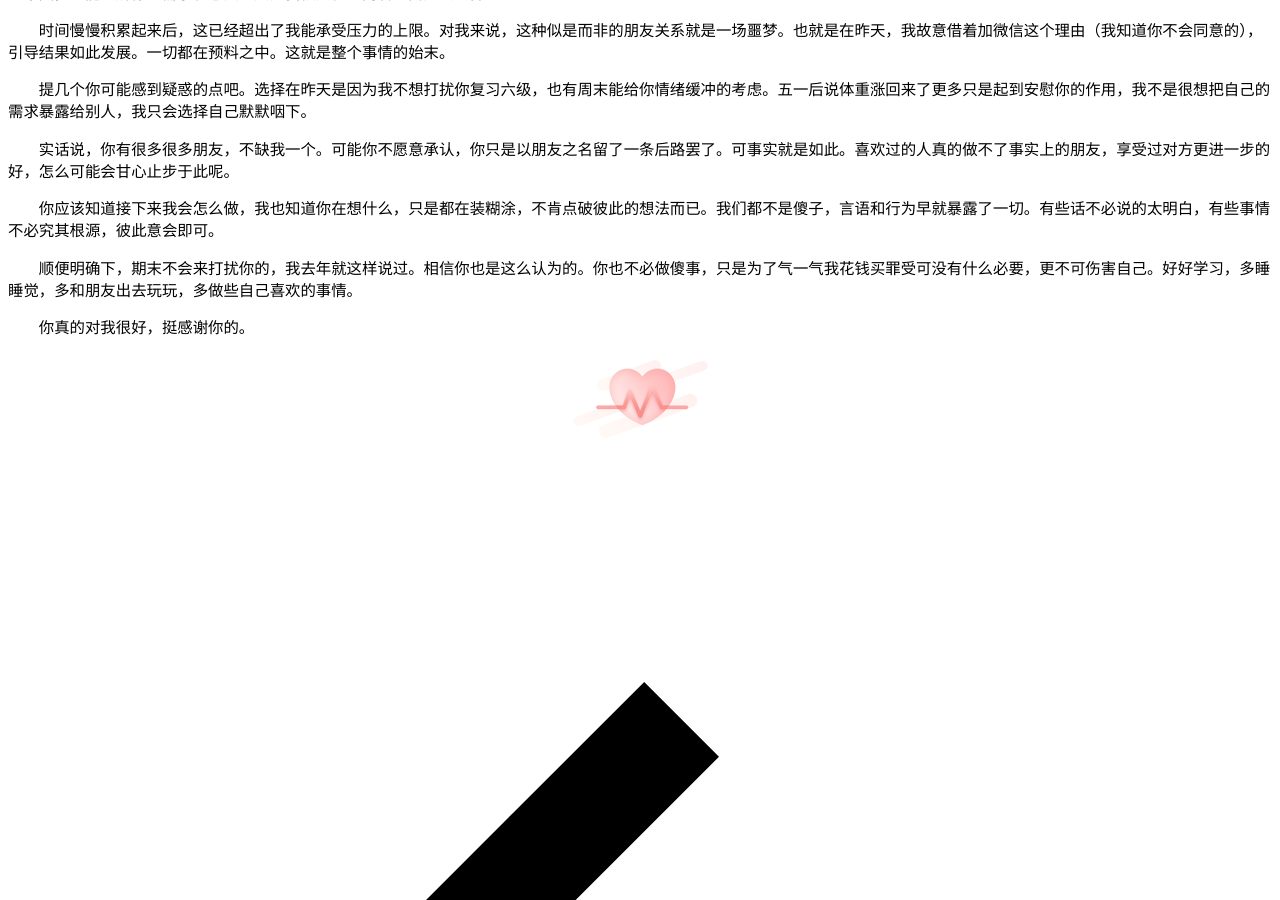
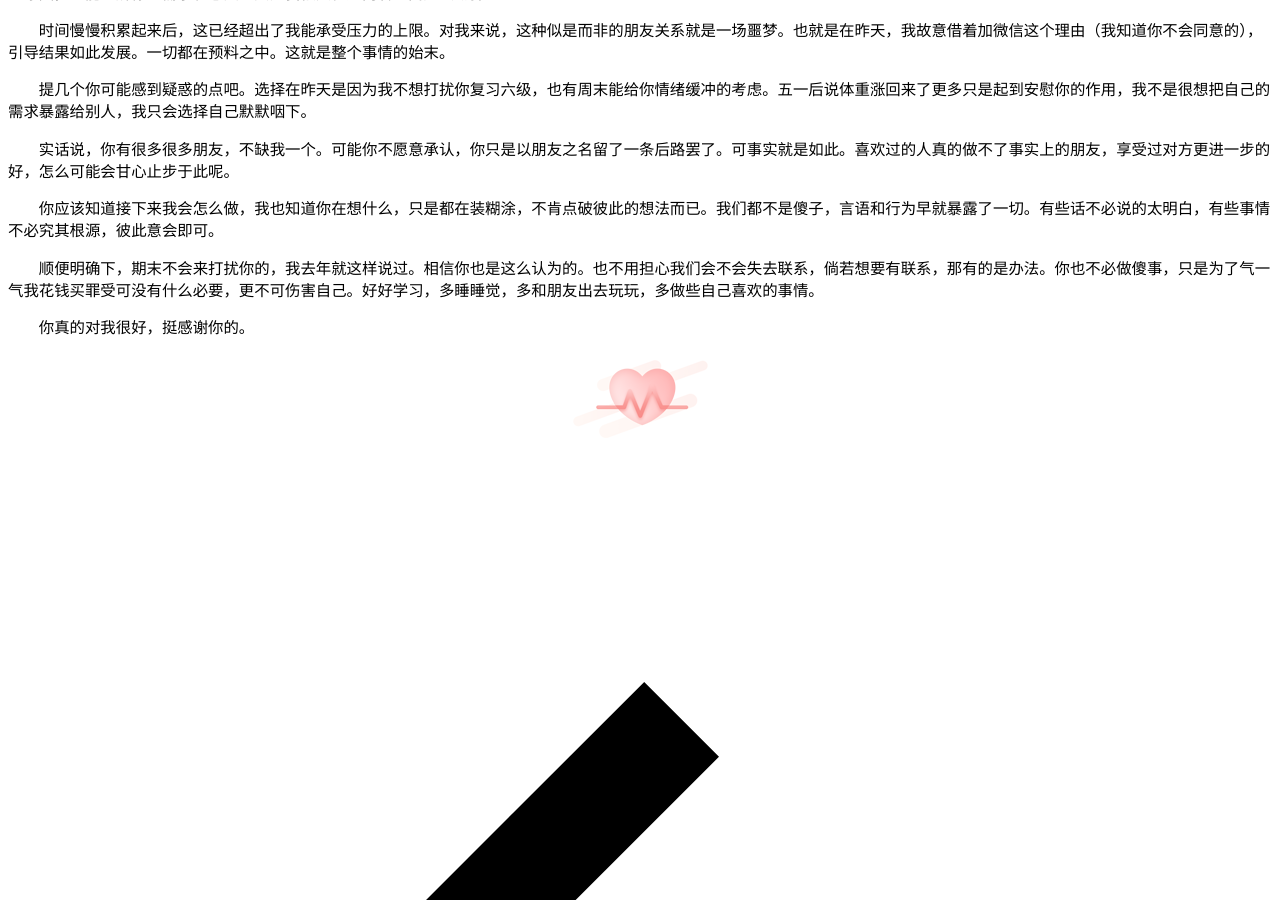
Before and after one commit to wuzihao051119/myGirl, an MkDocs documentation site: the page built from docs/thoughts/what_you_do_not_know.md, in a window 1280 px wide and 900 px high, scrolled down 14318 px. Built offline with MkDocs 1.6.1 and Material for MkDocs 9.7.7, drawn with Linux system fonts in a browser that asks for light colours.

Commit message:
chore: add sentence

```diff
--- a/docs/thoughts/what_you_do_not_know.md
+++ b/docs/thoughts/what_you_do_not_know.md
@@ -32,7 +32,7 @@ nocomment: True
 
 &emsp;&emsp;你应该知道接下来我会怎么做，我也知道你在想什么，只是都在装糊涂，不肯点破彼此的想法而已。我们都不是傻子，言语和行为早就暴露了一切。有些话不必说的太明白，有些事情不必究其根源，彼此意会即可。
 
-&emsp;&emsp;顺便明确下，期末不会来打扰你的，我去年就这样说过。相信你也是这么认为的。你也不必做傻事，只是为了气一气我花钱买罪受可没有什么必要，更不可伤害自己。好好学习，多睡睡觉，多和朋友出去玩玩，多做些自己喜欢的事情。
+&emsp;&emsp;顺便明确下，期末不会来打扰你的，我去年就这样说过。相信你也是这么认为的。也不用担心我们会不会失去联系，倘若想要有联系，那有的是办法。你也不必做傻事，只是为了气一气我花钱买罪受可没有什么必要，更不可伤害自己。好好学习，多睡睡觉，多和朋友出去玩玩，多做些自己喜欢的事情。
 
 &emsp;&emsp;你真的对我很好，挺感谢你的。
 
```
